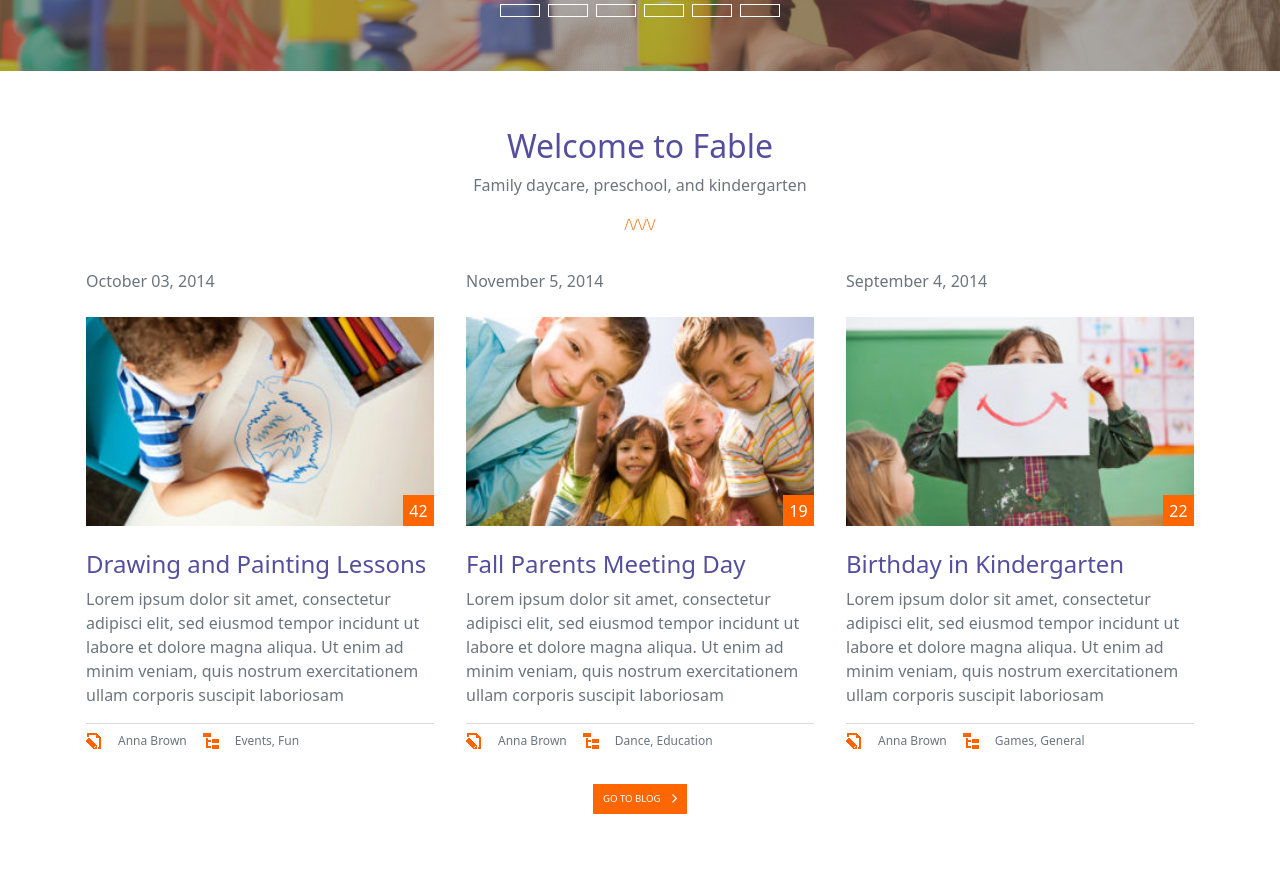
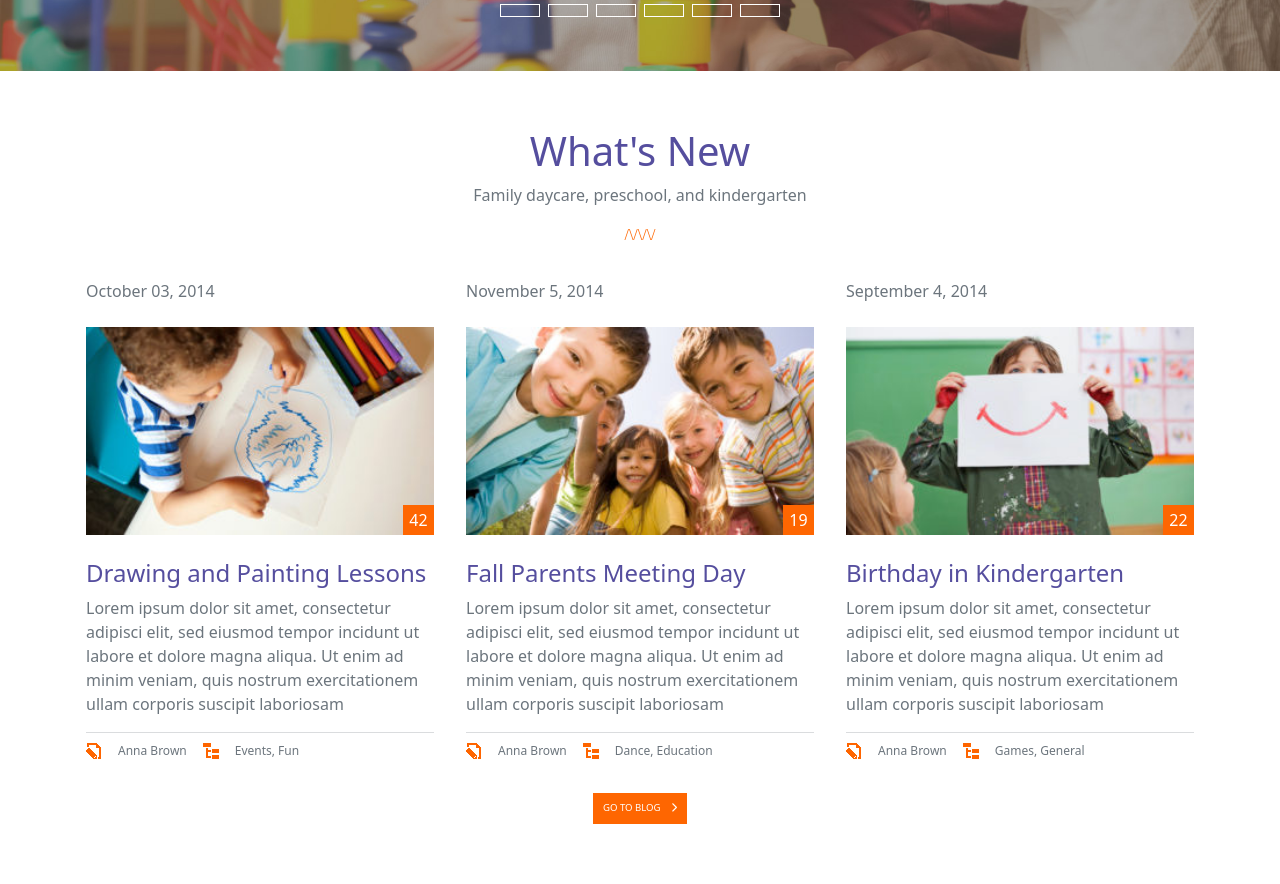
Before and after one commit to EdoardoLai96/proj-html-vuejs, a Vue app: page / in a window 1280 px wide. Shown: the part 3680-4564 px from the top of the page. Built offline with nearby package versions, Linux system fonts and the light colour scheme; a small style sheet from the web is missing.

Commit message:
fix title our classes

```diff
--- a/src/components/MyWhatsNew.vue
+++ b/src/components/MyWhatsNew.vue
@@ -3,7 +3,7 @@
     <div class="container py-2">
           <div class="row ">
         <div class="col text-center">
-        <h2 class="seco fw-light">Welcome to Fable</h2>
+        <h2 class="seco fw-lighter fs-1">What's New</h2>
             <p class="text-secondary fw-light">Family daycare, preschool, and kindergarten</p>
             <p class="orbitron">/\/\/\/</p>
 
```
